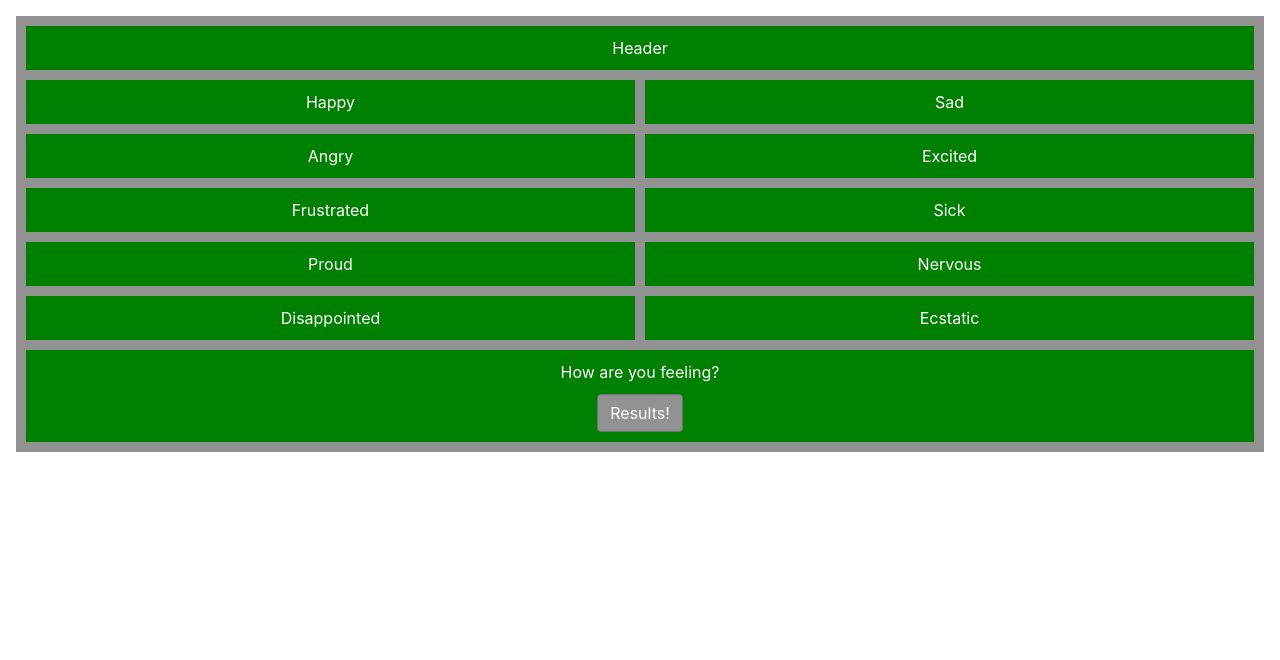
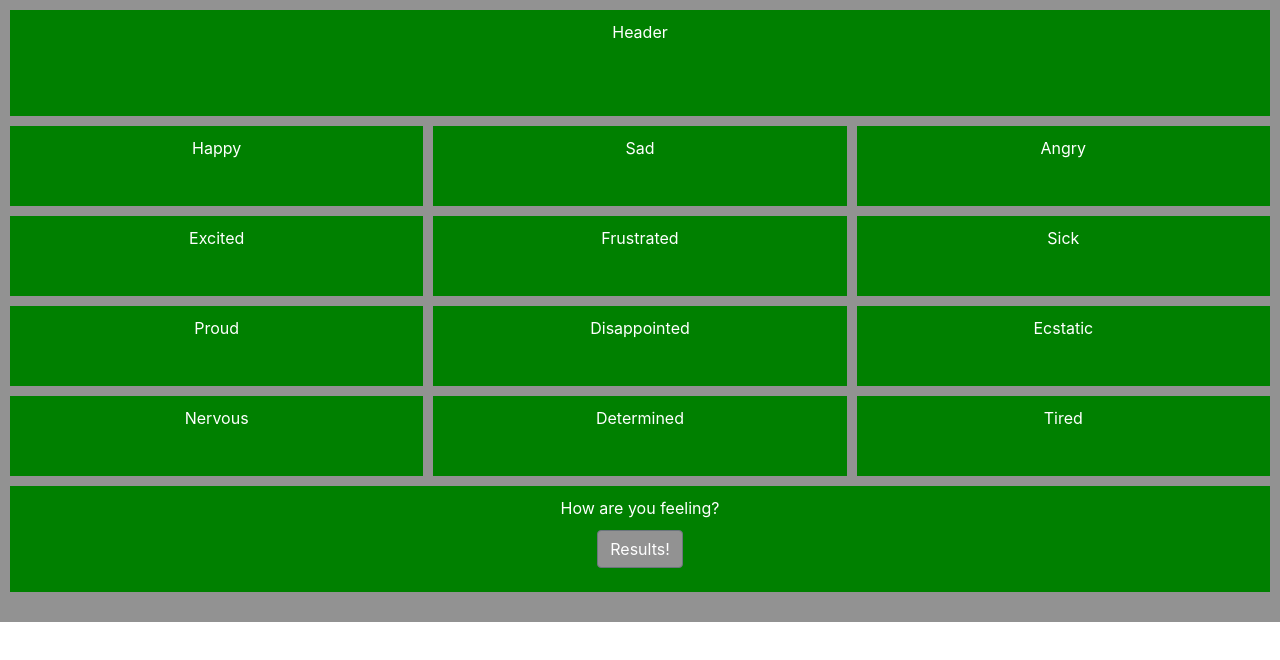
Before and after one commit to cgpalmer/How-are-you-feeling--web-app, a plain HTML site: page index.html in a window 1280 px wide. Drawn offline with nearby package versions, Linux system fonts and the light colour scheme.

Commit message:
added a media query

```diff
--- a/css/main.css
+++ b/css/main.css
@@ -13,6 +13,8 @@
 .item12 { grid-area: result; }
 .item13 {grid-area: positive;}
 .item14 {grid-area: negative;}
+.item15 {grid-area: determined;}
+.item16 {grid-area: tired;}
 
 /*-----Default grid layout and generic settings---*/
 
@@ -25,21 +27,27 @@
     'frustrated sick'
     'proud nervous'
     'disappointed ecstatic'
+    'determined tired'
     'result result';
     grid-template-columns: 1fr 1fr;
     grid-gap: 10px;
     background-color: #929292;
     text-align: center;
     padding: 10px;
-    margin: 1rem;
+    margin: 0;
 }
 
 .grid-container>div {
     background-color: green;
     color: white;
     padding: 10px;
+    height: 10vh;
 }
 
+.grid-container>.header,
+.grid-container>.footer {
+    height: 13.25vh;
+}
 
 .result-button {
     margin-top: 10px;
@@ -104,18 +112,24 @@
 
 /*---Media Queries - Alternative layout---*/
 
-@media only screen and (min-width: 7
-00px) {
-  .item1 { grid-area: 1 / 1 / 1 / 2; }
-  .item2 { grid-area: 1 / 2 / 1 / 3; }
-  .item3 { grid-area: 1 / 3 / 1 / 4; }
-  .item4 { grid-area: 2 / 1 / 2 / 2; }
-  .item5 { grid-area: 2 / 2 / 2 / 3; }
-  .item6 { grid-area: 2 / 3 / 2 / 4; }
-  .item7 { grid-area: 3 / 1 / 3 / 2; }
-  .item8 { grid-area: 3 / 2 / 3 / 3; }
-  .item9 { grid-area: 3 / 3 / 3 / 4; }
-  .item10 { grid-area: 4 / 1 / 4 / 2; }
-  .item11 { grid-area: 4 / 2 / 4 / 3; }
-  .item12 { grid-area: 4 / 3 / 4 / 4; }
+@media only screen and (min-width: 768px) {
+  .item1 { grid-area: 1 / 1 / 1 / 4; } /*row 1 - 1, column 1-4*/
+  .item2 { grid-area: 2 / 1 / 2 / 2; } /*row 2, column 1*/
+  .item3 { grid-area: 2 / 2 / 2 / 3; } /*row 2, column 2*/
+  .item4 { grid-area: 2 / 3 / 2 / 4; } /*row 2, column 3*/
+  .item5 { grid-area: 3 / 1 / 3 / 2; } /*row 3, column 1*/
+  .item6 { grid-area: 3 / 2 / 3 / 3; } /*row 3, column 2*/
+  .item7 { grid-area: 3 / 3 / 3 / 4; } /*row 3, column 3*/
+  .item8 { grid-area: 4 / 1 / 4 / 2; } /*row 4, column 1*/
+  .item9 { grid-area: 4 / 2 / 4 / 3; } /*row 4, column 2*/
+  .item10 { grid-area: 4 / 3 / 4 / 4; } /*row 4, column 2*/
+  .item11 { grid-area: 5 / 1 / 5 / 2; } /*row 5, column 2-3*/
+  .item15 { grid-area: 5 / 2 / 5 / 3; } /*row 5, column 2-3*/
+  .item16 { grid-area: 5 / 3 / 5 / 4; } /*row 5, column 2-3*/
+  .item12 { grid-area: 6 / 1 / 6 / 4; } /*row 6, column 1-4*/
+
+
+.grid-container {
+    grid-template-columns: 1fr 1fr 1fr;
 }
+}
--- a/index.html
+++ b/index.html
@@ -10,7 +10,7 @@
 </head>
 <body>
     <div class="grid-container">
-        <div class="item1">Header</div>
+        <div class="item1 header">Header</div>
         <div class="item2">Happy</div>
         <div class="item3">Sad</div>
         <div class="item4">Angry</div>
@@ -18,15 +18,17 @@
         <div class="item12">How are you feeling?</div>
         <div class="item6">Frustrated</div>
         <div class="item7">Sick</div>
-        <div class="item12">How are you feeling?
+        <div class="item8">Proud</div>
+        <div class="item9">Disappointed</div>
+        <div class="item10">Ecstatic</div>
+        <div class="item11">Nervous</div>
+        <div class="item12 footer">How are you feeling?
             <div class="result-button">
                 <button type="button" class="btn btn-secondary"><a href="results.html" class="results-link">Results!</a></button>
             </div>
         </div>
-        <div class="item8">Proud</div>
-        <div class="item9">Disappointed</div>
-        <div class="item10">Ecstatic</div>
-        <div class="item11">Nervous</div>
+        <div class="item15">Determined</div>
+        <div class="item16">Tired</div>
 
 
     </div>
--- a/js/main.js
+++ b/js/main.js
@@ -1,3 +1,7 @@
 $(".item1").click(function(){
     $(this).css("background-color", "red");
 });
+
+
+//You can add an icon with the addClass function.
+//Set up the icon in css and then just have it added to your html <i>
```
